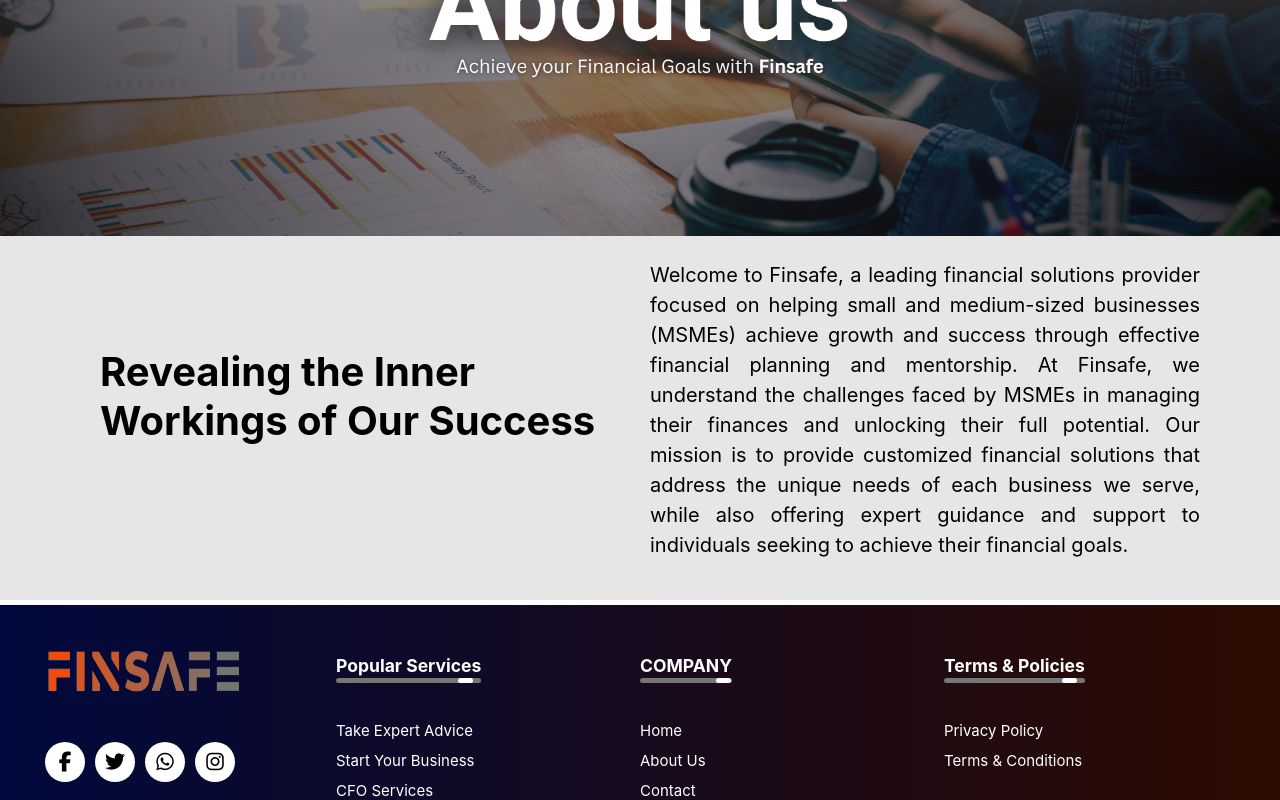
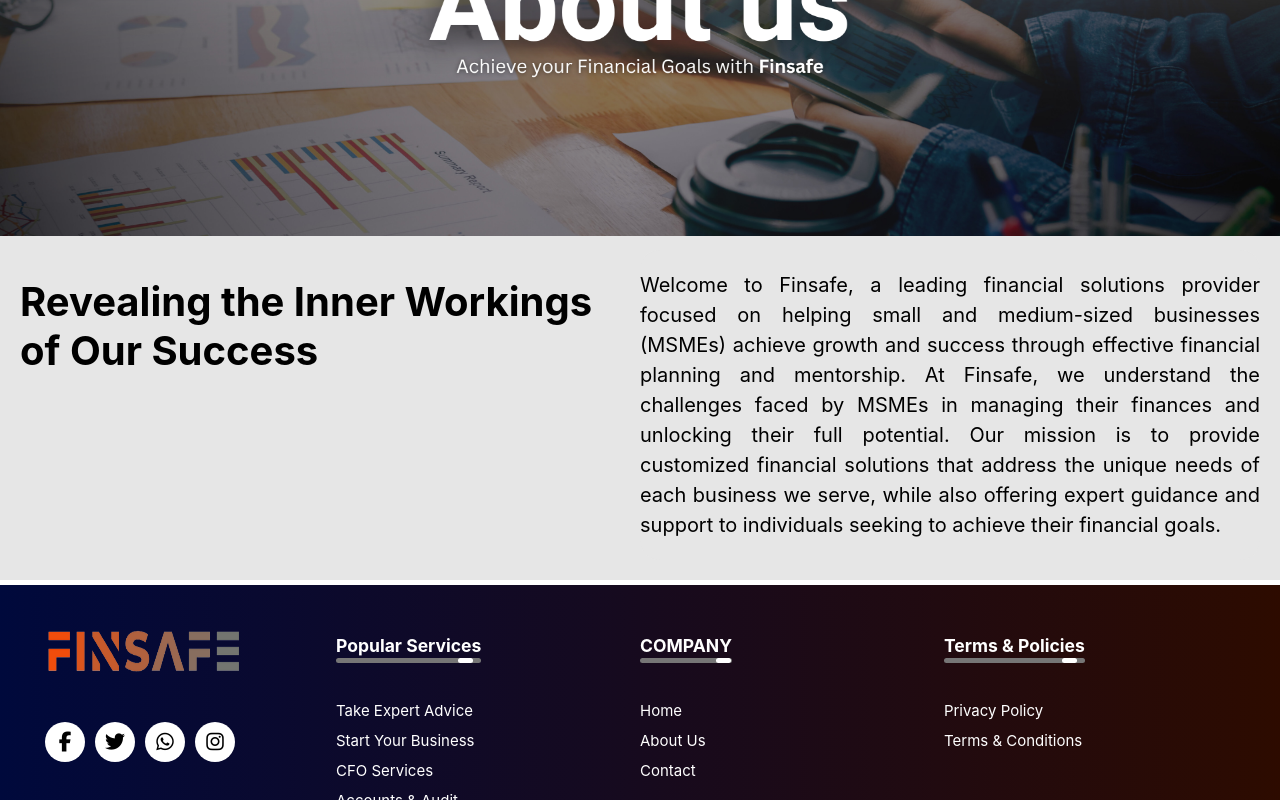
Before and after one commit to angadiworldtechGithub/FinsafeV2, a React (Create React App) app: page /about in a window 1280 px wide. Shown: the part 417-1217 px from the top of the page. Built offline with nearby package versions, Linux system fonts and the light colour scheme; no server answers.

Commit message:
contact page

```diff
--- a/src/Pages/About/About.css
+++ b/src/Pages/About/About.css
@@ -2,6 +2,10 @@
     .banner_section{
         background: #e6e6e6;
         padding-left: 20px;
+        padding-right: 20px;
+        padding-bottom: 20px;
+        padding-top: 10px;
+
     }
 
 }
@@ -9,17 +13,16 @@
     .banner_section {
         display: flex;
         background: #e6e6e6;
+        padding-left: 20px;
+        padding-right: 20px;
         padding-bottom: 20px;
+        padding-top: 10px;
     }
 }
 
 .banner_text{
     flex: 1;
     font-size: 20px;
-    margin-top: 80px;
-    padding-left: 20px;
-    padding-left: 100px;
-    border-radius: 20px;
     background: #e6e6e6;
 }
 
@@ -27,9 +30,11 @@
 .banner_text1 {
     flex: 1;
     border-radius: 20px;
-    padding-right: 80px;
     background: #e6e6e6;
+
 }
+
+
 .help_txt{
     font-size: 20px;
     line-height: 30px;
--- a/src/Pages/About/About.js
+++ b/src/Pages/About/About.js
@@ -11,7 +11,7 @@
       <div className="banner_section">
         <div className="banner_text">
           <h1 style={{ textAlign: "left" }}>
-            Revealing the Inner<br></br> Workings of Our Success
+            Revealing the Inner Workings <br></br>of Our Success
           </h1>
         </div>
         <div className="banner_text1">
--- /dev/null
+++ b/src/Pages/Contact/index.js
@@ -0,0 +1,2 @@
+import Contact from "./Contact";
+export default Contact;
```
Also changed, not shown: src/Pages/Contact/Contact.js (added, +15 -0 lines), src/Pages/Contact/Contact.css (added).
